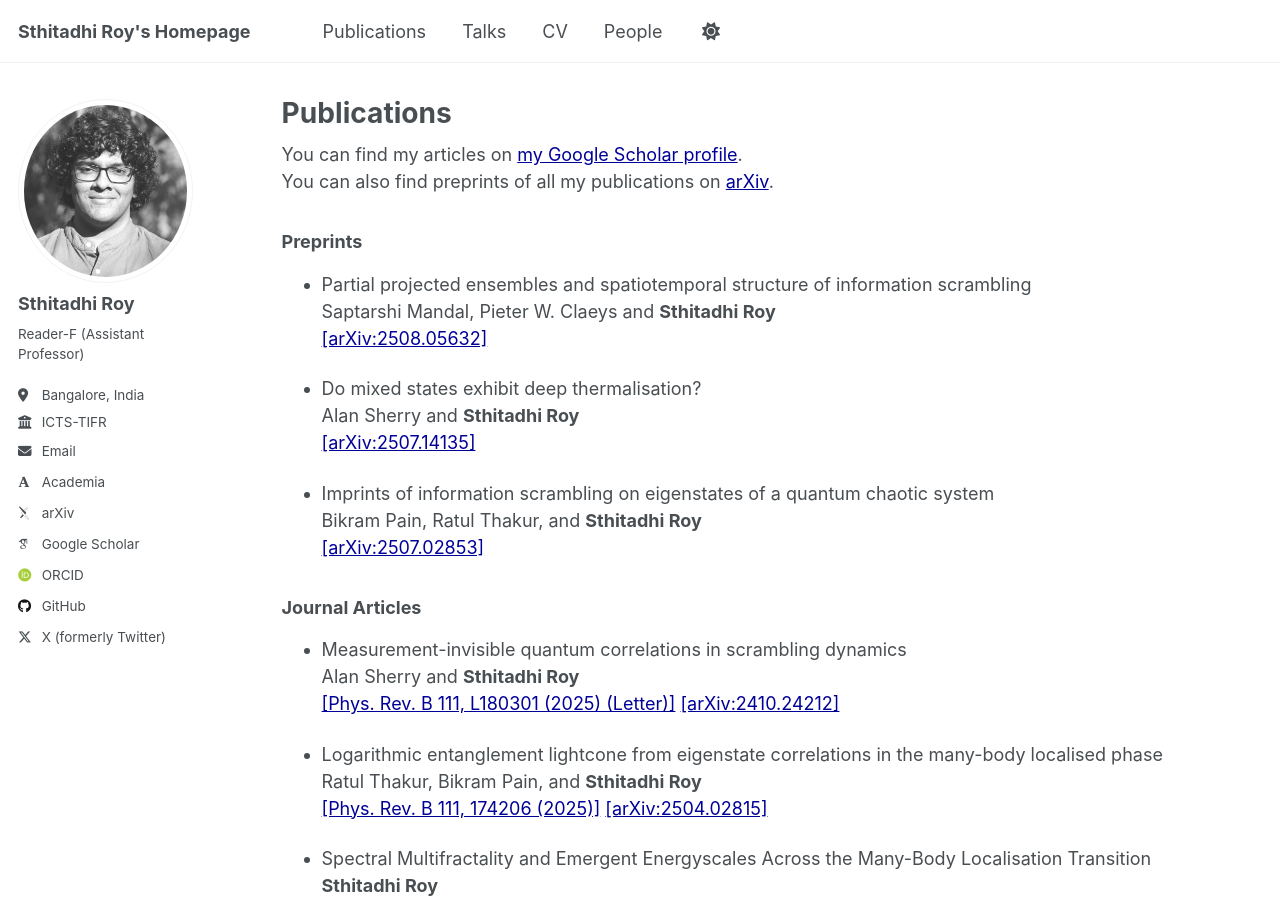
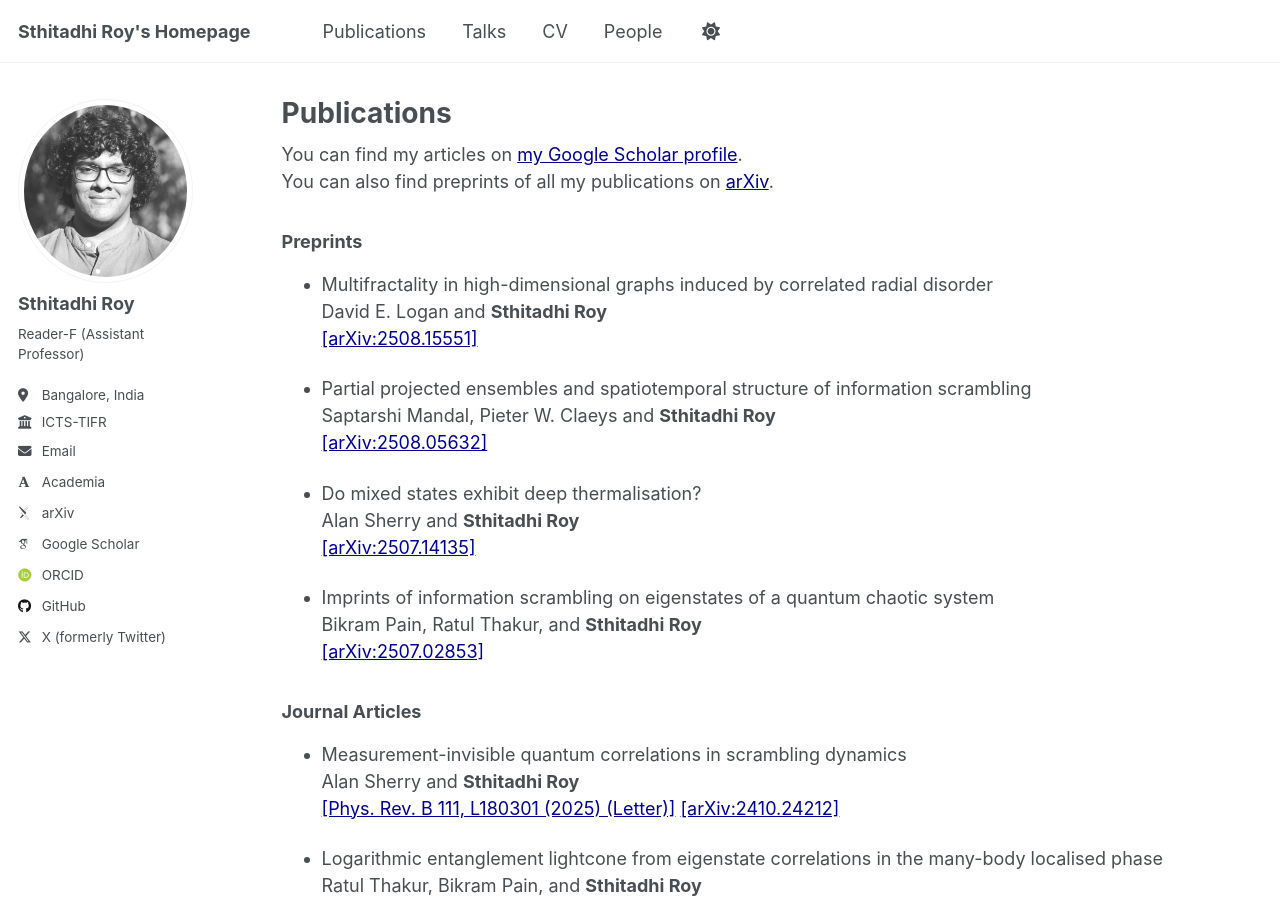
Before and after one commit to sthitadhi-roy/sthitadhi-roy.github.io, a Jekyll site: the page built from _pages/publications.md, in a window 1280 px wide and 900 px high. Built offline with Jekyll 4.4.1, drawn with Linux system fonts in a browser that asks for light colours; some web fonts are replaced.

Commit message:
update papers and group

```diff
--- a/_pages/publications.md
+++ b/_pages/publications.md
@@ -18,6 +18,10 @@ author_profile: true
 {% include base_path %}
 
 ### Preprints
+
+- Multifractality in high-dimensional graphs induced by correlated radial disorder
+  David E. Logan and **Sthitadhi Roy**
+  [[arXiv:2508.15551]](https://arxiv.org/abs/2508.15551)
 
 - Partial projected ensembles and spatiotemporal structure of information scrambling
   Saptarshi Mandal, Pieter W. Claeys and **Sthitadhi Roy**
```
Also changed, not shown: _pages/people.md (+3 -1 lines).
